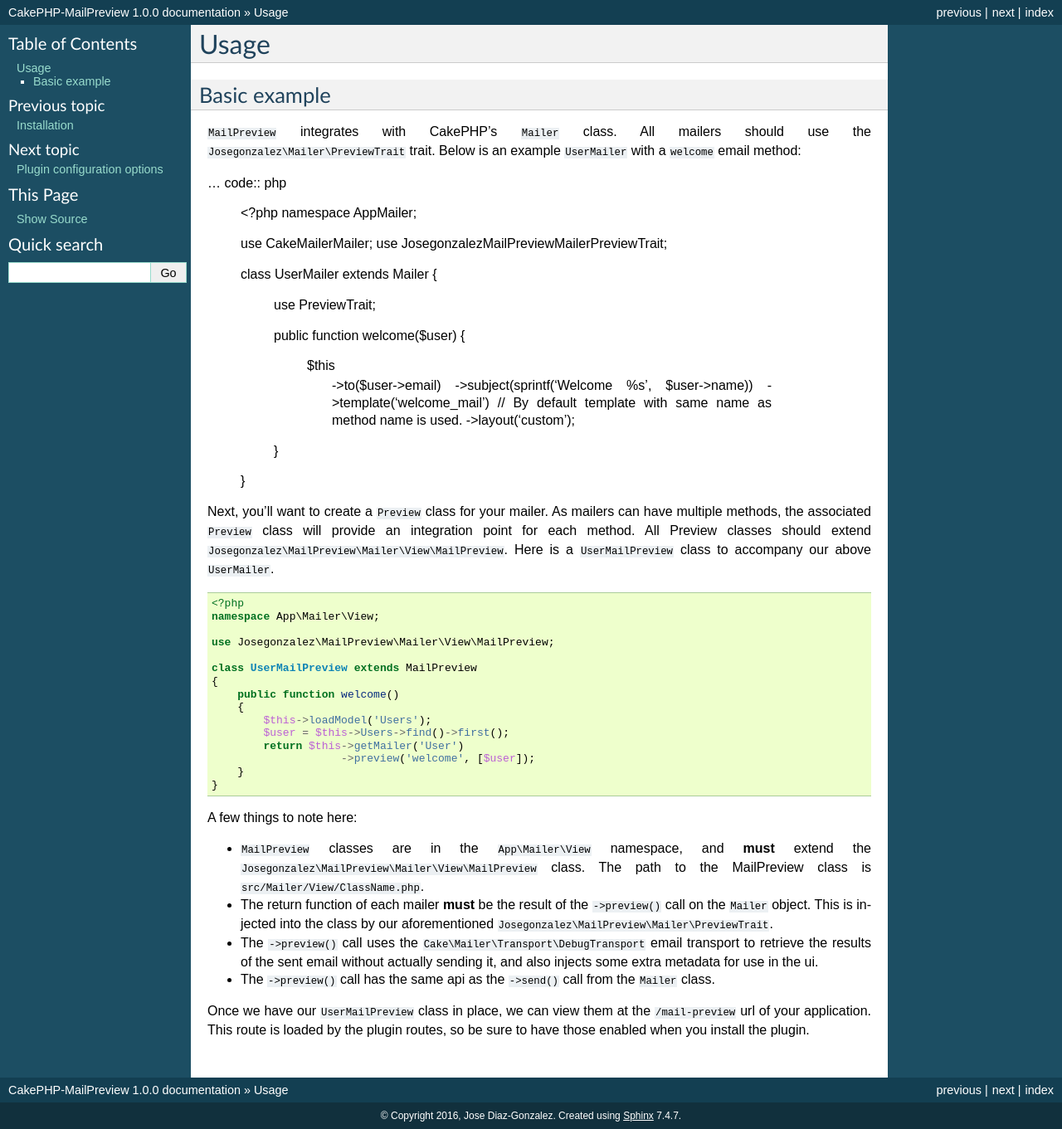
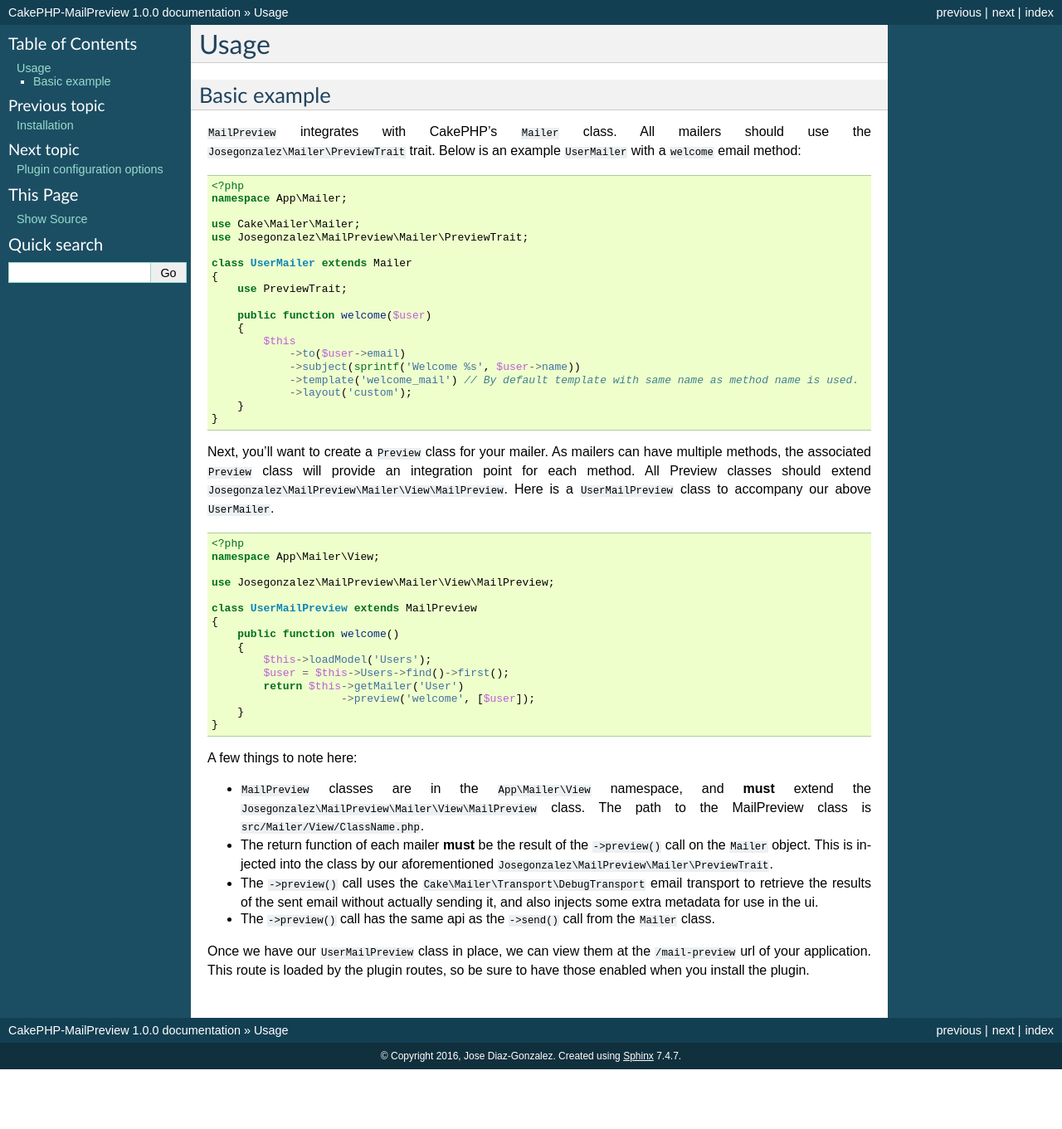
Before and after one commit to josegonzalez/cakephp-mail-preview, a Sphinx documentation site: the page built from docs/usage.rst, in a window 1280 px wide. Shown: the whole page at 83% size. Built offline with Sphinx 7.4.7, drawn with Linux system fonts in a browser that asks for light colours; after the commit the page ends 1289 px from its top, so only the background shows below that.

Commit message:
Fix codeblock

```diff
--- a/docs/usage.rst
+++ b/docs/usage.rst
@@ -6,7 +6,7 @@
 
 ``MailPreview`` integrates with CakePHP's ``Mailer`` class. All mailers should use the ``Josegonzalez\Mailer\PreviewTrait`` trait. Below is an example ``UserMailer`` with a ``welcome`` email method:
 
-... code:: php
+.. code:: php
 
     <?php
     namespace App\Mailer;
```
